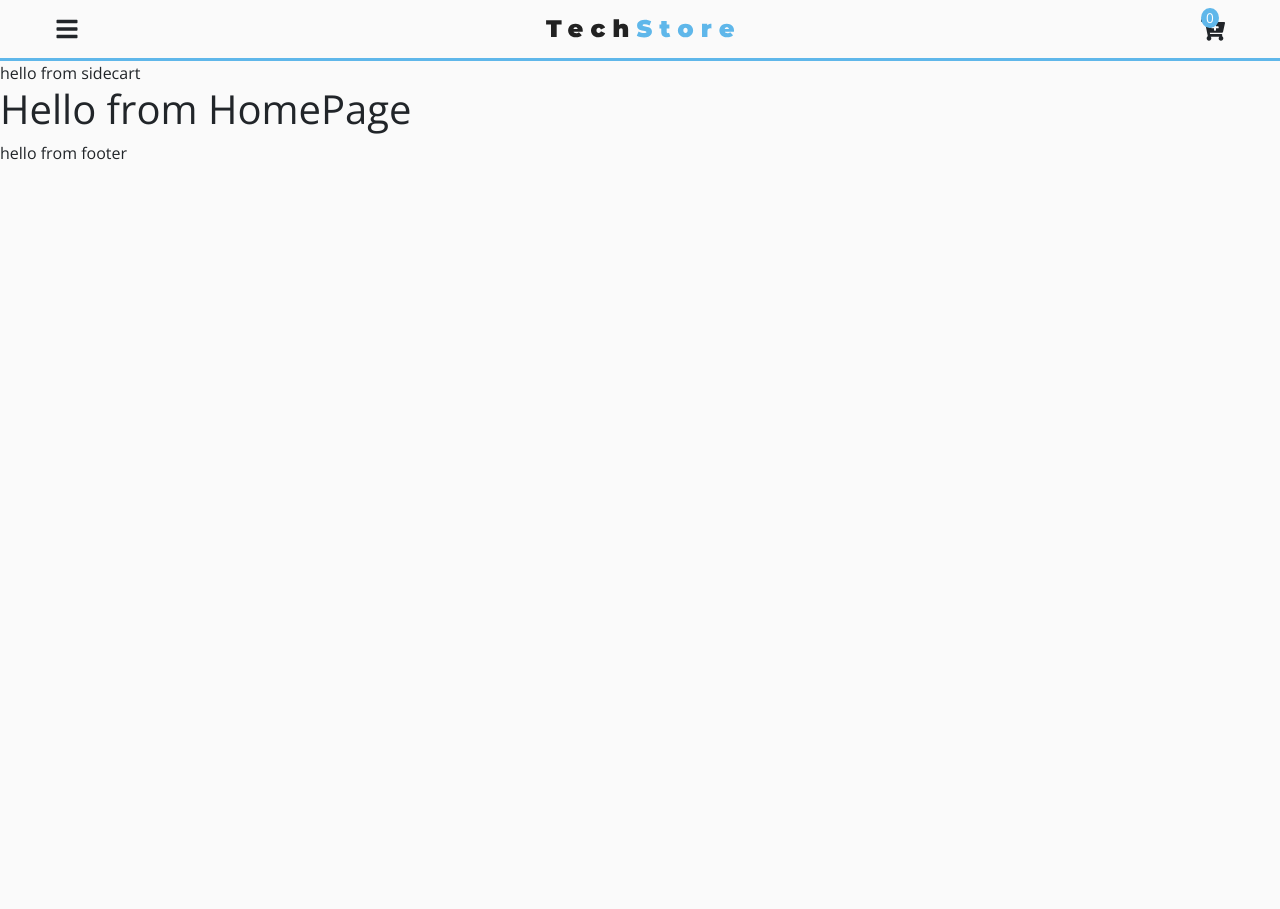
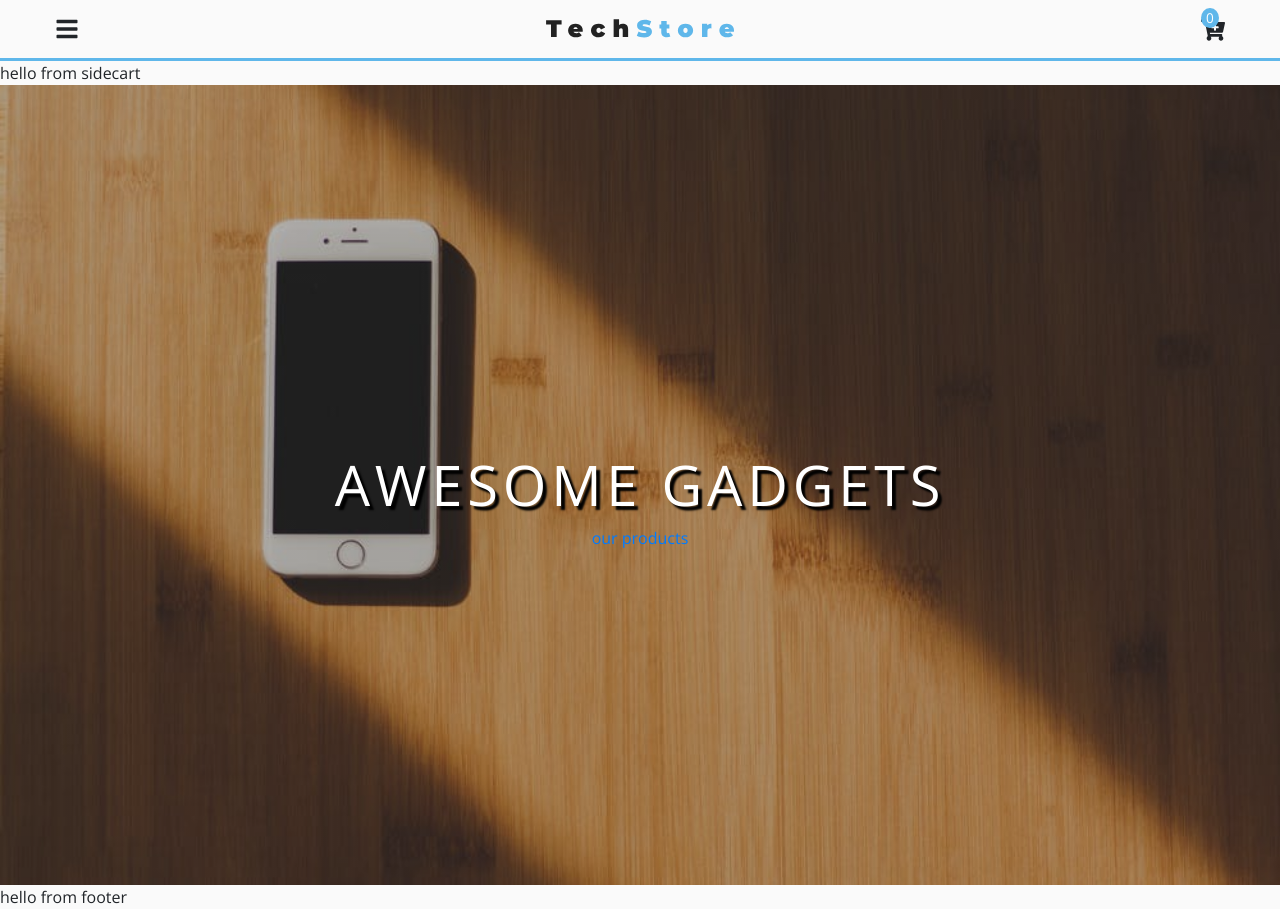
Before and after one commit to LaGemYo/tech-store, a React (Create React App) app: page / in a window 1280 px wide. Before the commit the page ends 800 px from the top, so only its background shows below. Built offline with nearby package versions, Linux system fonts and the light colour scheme.

Commit message:
styled hero component

```diff
--- /dev/null
+++ b/src/components/Hero.js
@@ -0,0 +1,33 @@
+import React from 'react';
+import styled from 'styled-components';
+import mainBcg from '../images/mainBcg.jpeg';
+
+export default function Hero({ img, title, max, children }) {
+    return <HeroWrapper max={max} img={img}>
+        <div className="banner">
+            <h1 className="title">{title}</h1>
+            {children}
+        </div>
+    </HeroWrapper>
+}
+
+const HeroWrapper = styled.div`
+    text-align: center;
+    display: flex;
+    align-items: center;
+    justify-content: center;
+    min-height: ${props => (props.max ? "100vh" : "60vh")};
+    color: var(--mainWhite);
+    background: linear-gradient(var(--primaryrgba), var(--primaryrgba)), url(${props => props.img}) center/cover no-repeat;
+    .title {
+        padding-top: 2rem;
+        font-size: 3.5rem;
+        text-shadow: 4px 4px 2px rgba(0, 0, 0, 3);
+        text-transform: uppercase;
+        letter-spacing: var(--mainSpacing);
+    }
+`;
+
+Hero.defaultProps = {
+    img : mainBcg,
+}
--- a/src/components/Sidebar.js
+++ b/src/components/Sidebar.js
@@ -15,7 +15,6 @@
                                 <Link to={link.path}
                                 className="sidebar-link" onClick={handleSidebar}  >{link.text}</Link>
                             </li>
-
                         )
                     })}
                 </ul>
--- a/src/pages/HomePage.js
+++ b/src/pages/HomePage.js
@@ -1,15 +1,15 @@
 import React from 'react';
-import {ProductConsumer} from '../context';
+import Hero from '../components/Hero';
+import {Link} from 'react-router-dom';
 
 export default function HomePage() {
     return (
         <>
-            <ProductConsumer>
-                {value => {
-                    console.log(value);
-                    return <h1>Hello from HomePage</h1>
-                }}
-            </ProductConsumer>
+        <Hero title="awesome gadgets" max="true">
+            <Link to="/products">
+                our products
+            </Link>
+        </Hero>
         </>
     );
 }
```
